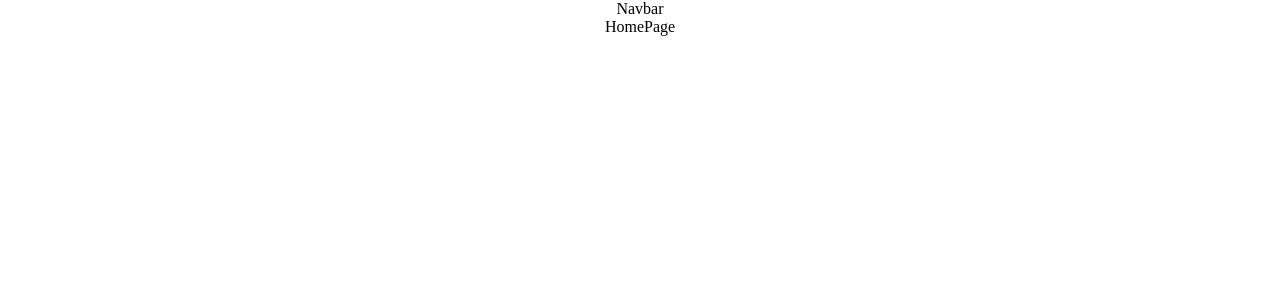
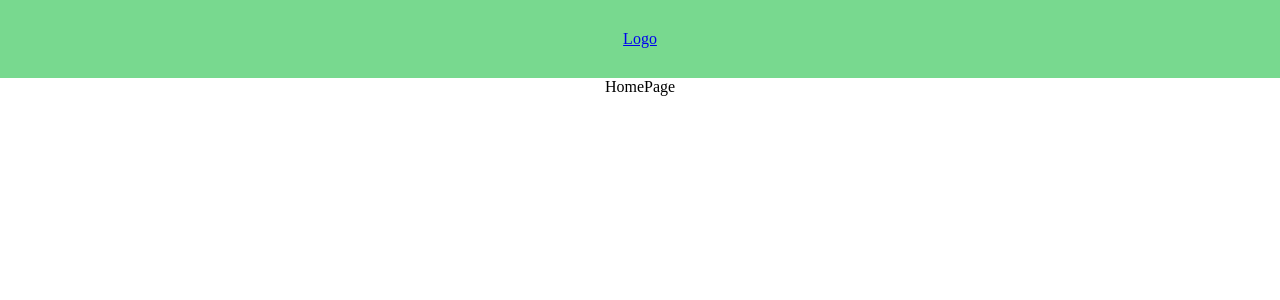
Before and after one commit to AramArakelyan777/expense-tracker-app, a React (Create React App) app: page / in a window 1280 px wide. Shown: the top 300 px of the page. Built offline with nearby package versions, Linux system fonts and the light colour scheme.

Commit message:
added navbar and its styles

```diff
--- a/src/App.js
+++ b/src/App.js
@@ -1,7 +1,7 @@
 import './App.css'
 import { Routes, Route } from "react-router-dom"
 import HomePage from "./components/Home/HomePage"
-import Navbar from "./components/Navbar"
+import Navbar from "./components/Navbar/Navbar"
 
 function App() {
     return (
--- a/src/components/Navbar.js
+++ /dev/null
@@ -1,7 +0,0 @@
-import React from 'react'
-
-export default function Navbar() {
-    return (
-        <div>Navbar</div>
-    )
-}
--- /dev/null
+++ b/src/components/Navbar/Navbar.css
@@ -0,0 +1,5 @@
+.navbar {
+    background-color: #78D98F;
+    padding: 30px;
+    box-sizing: border-box;
+}
--- /dev/null
+++ b/src/components/Navbar/Navbar.js
@@ -0,0 +1,11 @@
+import React from 'react'
+import { NavLink } from 'react-router-dom'
+import "./Navbar.css"
+
+export default function Navbar() {
+    return (
+        <nav className="navbar">
+            <NavLink to="/">Logo</NavLink>
+        </nav>
+    )
+}
```
